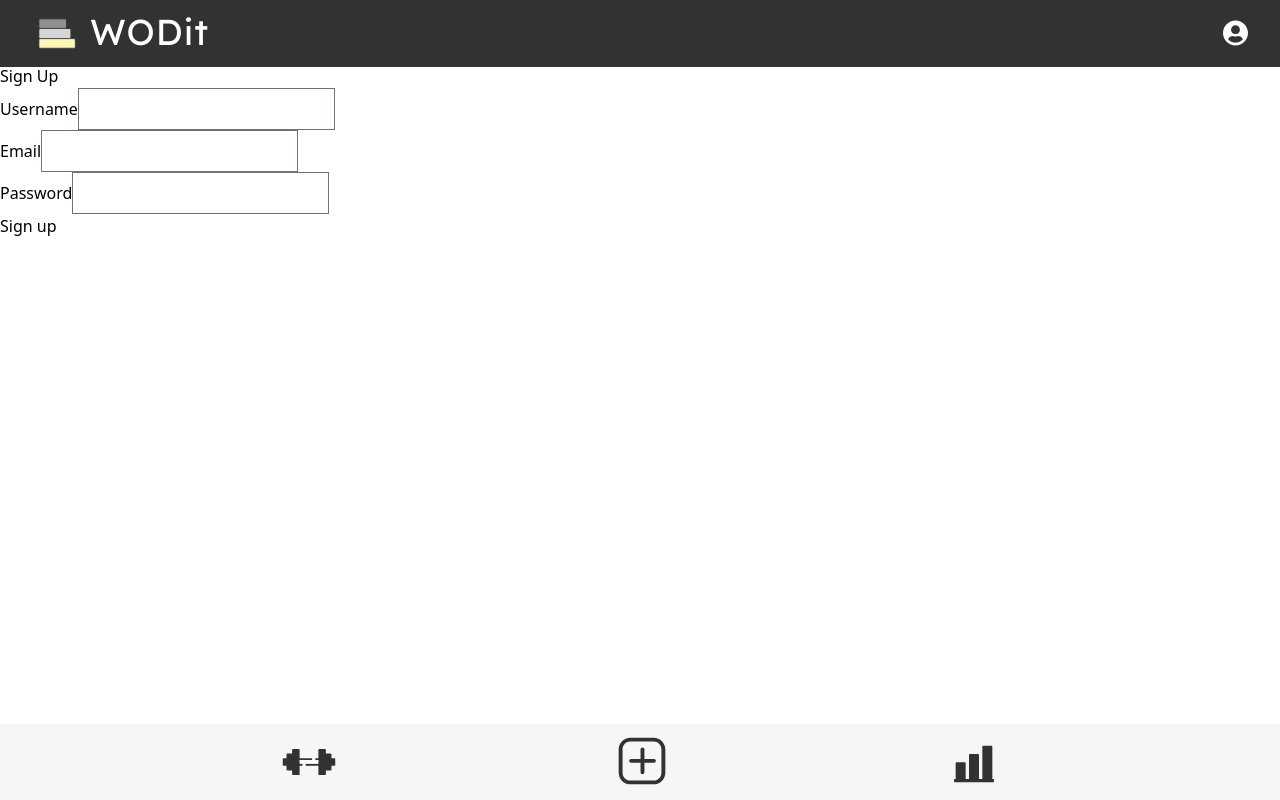
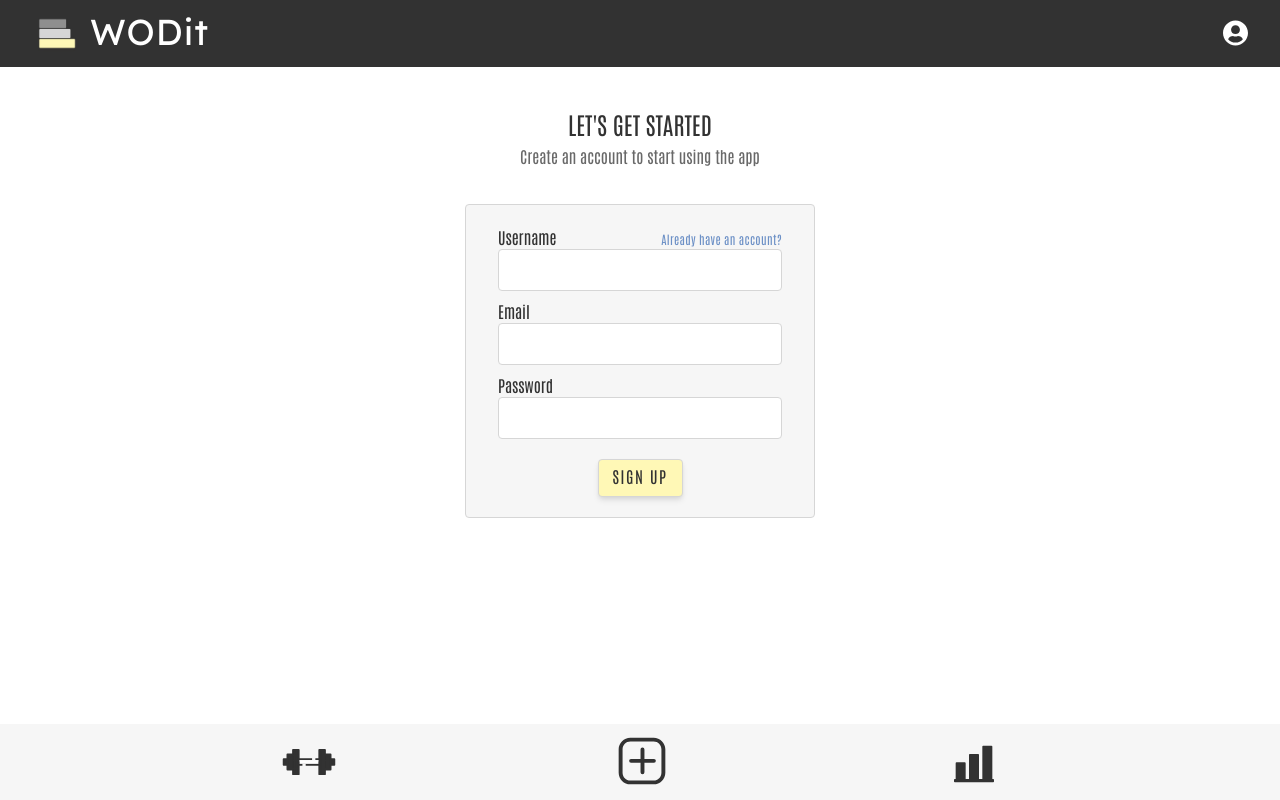
Before and after one commit to irahrosete/wodit, a React (Create React App) app in the folder client/: page /signup in a window 1280 px wide. Built offline with nearby package versions, Linux system fonts and the light colour scheme.

Commit message:
update render for signup page

```diff
--- a/client/src/index.css
+++ b/client/src/index.css
@@ -44,3 +44,11 @@
 .textWodLight {
   @apply font-body text-wodBlackLight;
 }
+
+.textWodBlue {
+  @apply font-body text-wodBlue tracking-wide;
+}
+
+.textWodAlert {
+  @apply font-body text-wodRed tracking-wide;
+}
--- a/client/src/pages/LogIn.jsx
+++ b/client/src/pages/LogIn.jsx
@@ -1,5 +1,6 @@
 import React, { useState } from 'react'
 import axios from 'axios'
+import { Link } from 'react-router-dom'
 
 import ENV_URL from '../config'
 
@@ -59,12 +60,16 @@ const LogIn = () => {
         <p className='p-1 textWodLight'>Log in to continue</p>
       </div>
       <div className='boxLog mt-8'>
-        {/* <div className='mb-24 pt-16'> */}
-        <form className='mx-10 my-5' onSubmit={handleSubmit}>
+        <form className='mx-8 my-5' onSubmit={handleSubmit}>
           <div className='flex flex-col'>
+            <div className='flex justify-between items-baseline'>
               <label className='textWod' htmlFor='email'>
                 Email
               </label>
+              <Link to='/signup'>
+                <p className='textWodBlue text-xs'>Don't have an account?</p>
+              </Link>
+            </div>
             <input
               className='rounded border-wodDarkGray textWod w-full'
               type='text'
@@ -73,11 +78,16 @@ const LogIn = () => {
               onChange={handleChange}
             />
           </div>
-          <div className='textWodLight'>{error.email}</div>
+          <div className='textWodAlert text-xs tracking-wide'>
+            {error.email}
+          </div>
           <div className='flex flex-col pt-2'>
+            <div className='flex justify-between items-baseline'>
               <label className='textWod' htmlFor='password'>
                 Password
               </label>
+              <p className='textWodBlue text-xs'>Forgot password?</p>
+            </div>
             <input
               className='rounded border-wodDarkGray textWod w-full'
               type='password'
--- a/client/src/pages/SignUp.jsx
+++ b/client/src/pages/SignUp.jsx
@@ -1,5 +1,6 @@
 import React, { useState } from 'react'
 import axios from 'axios'
+import { Link } from 'react-router-dom'
 
 import ENV_URL from '../config'
 
@@ -59,67 +60,65 @@ const SignUp = () => {
       })
   }
 
-  // const handleSubmit = async (e) => {
-  //   e.preventDefault()
-  //   setError({
-  //     username: '',
-  //     email: '',
-  //     password: '',
-  //   })
-  //   const { username, email, password } = user
-  //   try {
-  //     const res = await fetch(`${ENV_URL}/api/users/signup`, {
-  //       method: 'POST',
-  //       // mode: 'cors',
-  //       body: JSON.stringify({ username, email, password }),
-  //       withCredentials: true,
-  //       credentials: 'include',
-  //       headers: {
-  //         'Content-Type': 'application/json',
-  //       },
-  //     })
-  //     const data = await res.json()
-  //     console.log(data)
-
-  //     if (data.errors) {
-  //       setError({
-  //         ...error,
-  //         username: data.errors.username,
-  //         email: data.errors.email,
-  //         password: data.errors.password,
-  //       })
-  //     }
-  //     if (data.user) {
-  //       window.location.assign('/')
-  //     }
-  //   } catch (err) {
-  //     console.log(err)
-  //   }
-  // }
-
   return (
-    <div className='mb-24 pt-16'>
-      <form onSubmit={handleSubmit}>
-        <h2>Sign Up</h2>
-        <label htmlFor='username'>Username</label>
-        <input type='text' name='username' required onChange={handleChange} />
-        <div>{error.username}</div>
-
-        <label htmlFor='email'>Email</label>
-        <input type='text' name='email' required onChange={handleChange} />
-        <div>{error.email}</div>
-
-        <label htmlFor='password'>Password</label>
+    <div className='flex items-center justify-center flex-col pt-24'>
+      <div className='flex flex-col items-center'>
+        <h2 className='textWod text-2xl mt-3 uppercase'>Let's get started</h2>
+        <p className='p-1 textWodLight'>
+          Create an account to start using the app
+        </p>
+      </div>
+      <div className='boxLog mt-8'>
+        <form className='mx-8 my-5' onSubmit={handleSubmit}>
+          <div className='flex flex-col'>
+            <div className='flex justify-between items-baseline'>
+              <label className='textWod' htmlFor='username'>
+                Username
+              </label>
+              <Link to='/login'>
+                <p className='textWodBlue text-xs'>Already have an account?</p>
+              </Link>
+            </div>
             <input
+              className='rounded border-wodDarkGray textWod w-full'
+              type='text'
+              name='username'
+              required
+              onChange={handleChange}
+            />
+          </div>
+          <div className='textWodAlert text-xs'>{error.username}</div>
+          <div className='flex flex-col pt-2'>
+            <label className='textWod' htmlFor='email'>
+              Email
+            </label>
+            <input
+              className='rounded border-wodDarkGray textWod w-full'
+              type='text'
+              name='email'
+              required
+              onChange={handleChange}
+            />
+          </div>
+          <div className='textWodAlert text-xs'>{error.email}</div>
+          <div className='flex flex-col pt-2'>
+            <label className='textWod' htmlFor='password'>
+              Password
+            </label>
+            <input
+              className='rounded border-wodDarkGray textWod w-full'
               type='password'
               name='password'
               required
               onChange={handleChange}
             />
-        <div>{error.password}</div>
-
-        <button>Sign up</button>
+          </div>
+          <div className='textWodAlert text-xs'>{error.password}</div>
+          <div className='flex justify-center mt-5'>
+            <button className='btn bg-wodYellow'>Sign up</button>
+          </div>
         </form>
+      </div>
     </div>
   )
 }
--- a/client/tailwind.config.js
+++ b/client/tailwind.config.js
@@ -11,6 +11,8 @@ module.exports = {
       wodDarkGray: '#d6d6d6',
       wodYellow: '#fff8b6',
       wodDarkYellow: '#fff48f',
+      wodBlue: '#6C90C6',
+      wodRed: '#E25050',
       wodAlert: '#e0ebf5',
     },
     extend: {
```
Lines whose indentation alone changed are shown as unchanged.
